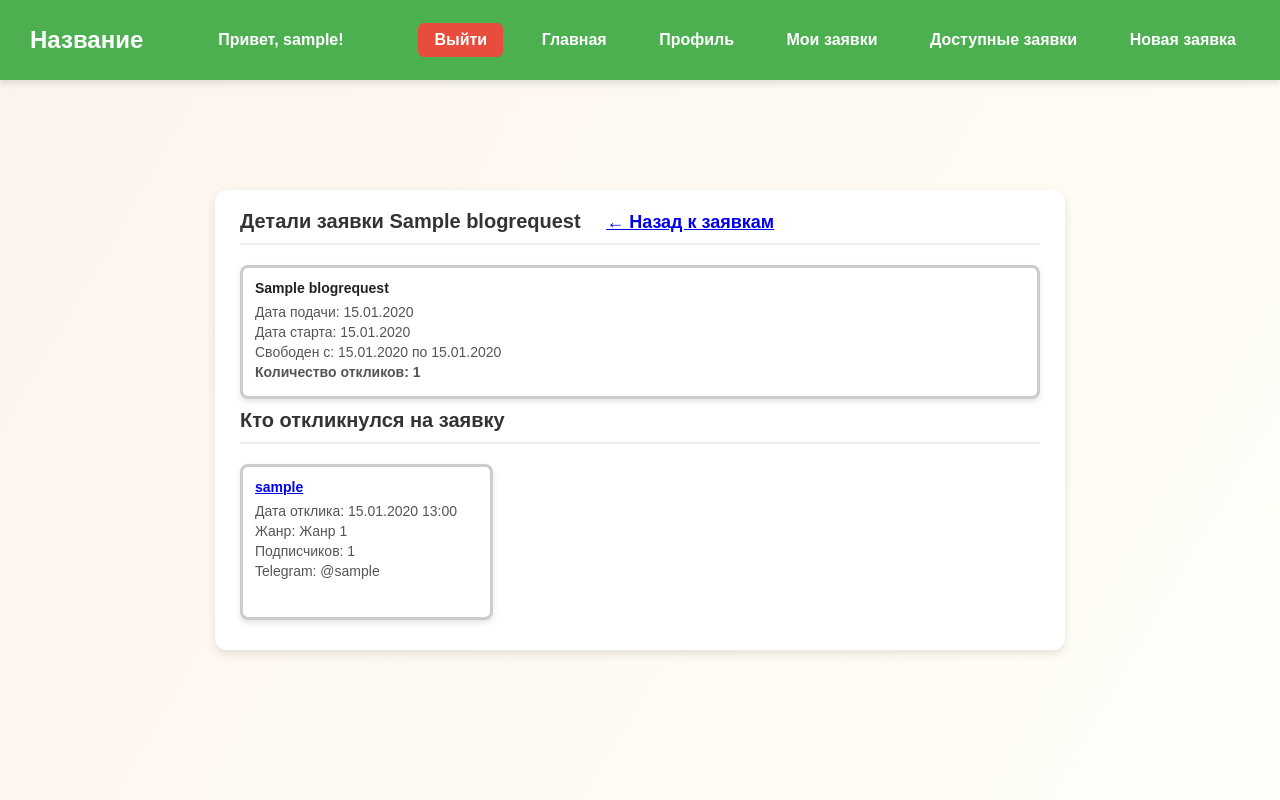
After one commit to Abandrozd/Blog-Repost, a Django app: page /requests/1/details/ in a window 1280 px wide. The commit adds this page. Run offline with Django 5.2, Linux system fonts and the light colour scheme; a user stored in the database is signed in; tables that the repository leaves empty hold one stand-in row (values such as "Sample post").

Commit message:
Ability to see who accepted your request; 404 custom handler if request is non-existent

```diff
--- a/blogrepost_project/settings.py
+++ b/blogrepost_project/settings.py
@@ -24,7 +24,7 @@ SECRET_KEY = 'django-insecure-j%j7_5vo^izo3xcszbk7(cc4!o!t&x$octq9%8bvdno^rc+77*
 # SECURITY WARNING: don't run with debug turned on in production!
 DEBUG = True
 
-ALLOWED_HOSTS = []
+ALLOWED_HOSTS = ["localhost", "127.0.0.1"]
 
 
 # Application definition
--- a/blogrepost_project/urls.py
+++ b/blogrepost_project/urls.py
@@ -17,7 +17,10 @@ Including another URLconf
 from django.contrib import admin
 from django.urls import path, include
 
+
 urlpatterns = [
     path('admin/', admin.site.urls),
     path('', include('main.urls')),
 ]
+
+handler404 = 'main.views.custom_404'
--- a/main/urls.py
+++ b/main/urls.py
@@ -15,6 +15,7 @@ urlpatterns = [
     path('requests/<int:pk>/toggle-save/', views.toggle_save_request, name='toggle-save-request'),
     path('requests/<int:pk>/update/', views.update_request, name='update_request'),
     path('requests/<int:pk>/delete/', views.delete_request, name='delete_request'),
+    path('requests/<int:pk>/details/', views.request_details, name='request_details'),
 
     path("login/", auth_views.LoginView.as_view(template_name="webui/login.html"), name="login"),
     path("logout/", auth_views.LogoutView.as_view(next_page="home"), name="logout"),
--- a/main/views.py
+++ b/main/views.py
@@ -111,11 +111,16 @@ def toggle_save_request(request, pk):
 
 @login_required
 def show_requests(request):
-    # Created requests by user
+    # Created requests by user with acceptance counts
     user_requests = BlogRequest.objects.filter(user=request.user).order_by('-start_date')
 
+    # Add acceptance count to each request
+    for req in user_requests:
+        req.acceptance_count = SavedRequest.objects.filter(request=req).count()
+
     # Accepted (saved) requests - Profile accepts requests that belong to others but saved by user
-    accepted_requests = BlogRequest.objects.filter(saves__user=request.user).exclude(user=request.user).order_by('-start_date')
+    accepted_requests = BlogRequest.objects.filter(saves__user=request.user).exclude(user=request.user).order_by(
+        '-start_date')
 
     context = {
         'created_requests': user_requests,
@@ -136,6 +141,19 @@ def create_request(request):
     else:
         form = BlogRequestForm()
     return render(request, 'webui/request.html', {"form": form})
+
+
+@login_required
+def request_details(request, pk):
+    blog_request = get_object_or_404(BlogRequest, pk=pk, user=request.user)
+    acceptances = SavedRequest.objects.filter(request=blog_request).select_related('user', 'user__profile').order_by(
+        '-created_at')
+    context = {
+        'blog_request': blog_request,
+        'acceptances': acceptances,
+        'acceptance_count': acceptances.count(),
+    }
+    return render(request, 'webui/request-details.html', context)
 
 
 @login_required
@@ -182,3 +200,6 @@ def delete_request(request, pk):
         return JsonResponse({'success': True})
     except Exception as e:
         return JsonResponse({'success': False, 'error': str(e)})
+
+def custom_404(request, exception):
+    return render(request, 'webui/page-not-found.html', status=404)
--- a/templates/webui/profile.html
+++ b/templates/webui/profile.html
@@ -4,7 +4,7 @@
     {% load static %}
 
     <meta charset="UTF-8" />
-    <title>Профиль пользоавтеля</title>
+    <title>Профиль пользователя</title>
     <link rel="stylesheet" href="{% static 'styling/base.css' %}" />
     <link rel="stylesheet" href="{% static 'styling/accountstyle.css' %}" />
     <link rel="stylesheet" href="{% static 'styling/layout.css' %}" />
--- /dev/null
+++ b/templates/webui/request-details.html
@@ -0,0 +1,105 @@
+<!DOCTYPE html>
+<html lang="ru">
+<head>
+    {% load static %}
+    <meta charset="UTF-8" />
+    <title>Детали заявки - {{ blog_request.book_name }}</title>
+    <link rel="stylesheet" href="{% static 'styling/base.css' %}" />
+    <link rel="stylesheet" href="{% static 'styling/components.css' %}" />
+    <link rel="stylesheet" href="{% static 'styling/style.css' %}" />
+    <link rel="stylesheet" href="{% static 'styling/layout.css' %}" />
+    <link rel="stylesheet" href="{% static 'styling/nav.css' %}" />
+     <link rel="stylesheet" href="{% static 'styling/inline-edit.css' %}" />
+</head>
+<body>
+    <header>
+        <h1>Название</h1>
+        {% if user.is_authenticated %}
+          <p class="user-greeting">Привет, {{ user.username }}!</p>
+          <nav>
+            <form method="post" action="{% url 'logout' %}" style="display:inline;">
+              {% csrf_token %}
+              <button class="btn btn-logout" type="submit">Выйти</button>
+            </form>
+            <a href="{% url 'home' %}" class="btn-link">Главная</a>
+            <a href="{% url 'profile' %}" class="btn-link">Профиль</a>
+            <a href="{% url 'requests' %}" class="btn-link">Мои заявки</a>
+            <a href="{% url 'available_requests' %}" class="btn-link">Доступные заявки</a>
+            <a href="{% url 'request' %}" class="btn-link">Новая заявка</a>
+          </nav>
+        {% endif %}
+    </header>
+
+    <main class="page-main">
+        <div class="content-wrapper">
+            <div class="page-header">
+                Детали заявки {{ blog_request.book_name }}
+                <a href="{% url 'requests' %}" class="btn-link" style="font-size: 0.9em; margin-left: 20px;">← Назад к заявкам</a>
+            </div>
+
+            <div class="request-card">
+                <div class="request-title">{{ blog_request.book_name }}</div>
+                <div class="request-info">Дата подачи: {{ blog_request.date_created|date:"d.m.Y" }}</div>
+                <div class="request-info">Дата старта: {{ blog_request.start_date|date:"d.m.Y" }}</div>
+                <div class="request-info">Свободен с: {{ blog_request.available_from|date:"d.m.Y" }} по {{ blog_request.available_to|date:"d.m.Y" }}</div>
+                <div class="request-info"><strong>Количество откликов: {{ acceptance_count }}</strong></div>
+            </div>
+
+            {% if acceptances %}
+                <div class="page-header">Кто откликнулся на заявку</div>
+                <div class="requests-container">
+                    {% for acceptance in acceptances %}
+                        <div class="request-card">
+                            <div class="request-title">
+                                <a href="{% url 'public_profile' acceptance.user.id %}" class="btn-link">
+                                    {{ acceptance.user.username }}
+                                </a>
+                            </div>
+                            <div class="request-info">Дата отклика: {{ acceptance.created_at|date:"d.m.Y H:i" }}</div>
+
+                            {% if acceptance.user.profile.genres %}
+                                <div class="request-info">
+                                    Жанр: {{ acceptance.user.profile.get_genres_display }}
+                                </div>
+                            {% endif %}
+
+                            {% if acceptance.user.profile.subscribers_count %}
+                                <div class="request-info">
+                                    Подписчиков: {{ acceptance.user.profile.subscribers_count }}
+                                </div>
+                            {% endif %}
+
+                            {% if acceptance.user.profile.telegram_nickname %}
+                                <div class="request-info">
+                                    Telegram: @{{ acceptance.user.profile.telegram_nickname }}
+                                </div>
+                            {% endif %}
+
+                            <div class="social-buttons separated">
+                                {% if profile.vk_link %}
+                                    <a href="{{ profile.vk_link }}" class="social-btn vk-btn left">
+                                        <span class="logo-wrap">
+                                            <img src="{% static 'images/vk_logo.png' %}" alt="VK" class="social-logo">
+                                        </span>
+                                        <span class="label">ВКонтакте</span>
+                                    </a>
+                                {% endif %}
+                                {% if profile.litnet_link %}
+                                    <a href="{{ profile.litnet_link }}" class="social-btn litnet-btn right">
+                                        <span class="logo-wrap">
+                                            <img src="{% static 'images/litnet_logo.jpg' %}" alt="Litnet" class="social-logo">
+                                        </span>
+                                        <span class="label">Литнет</span>
+                                    </a>
+                                {% endif %}
+                            </div>
+                        </div>
+                    {% endfor %}
+                </div>
+            {% else %}
+                <p>На эту заявку пока никто не откликнулся.</p>
+            {% endif %}
+        </div>
+    </main>
+</body>
+</html>
```
Also changed, not shown: templates/webui/page-not-found.html (added, +29 -0 lines), templates/webui/requests.html (+8 -0 lines).
